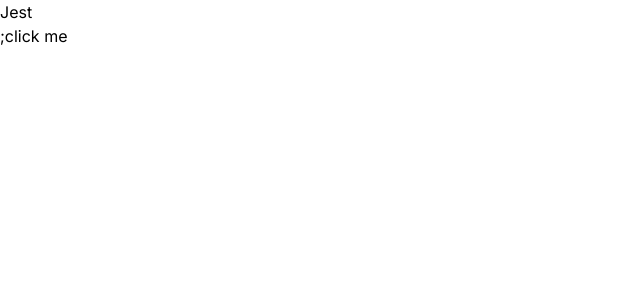
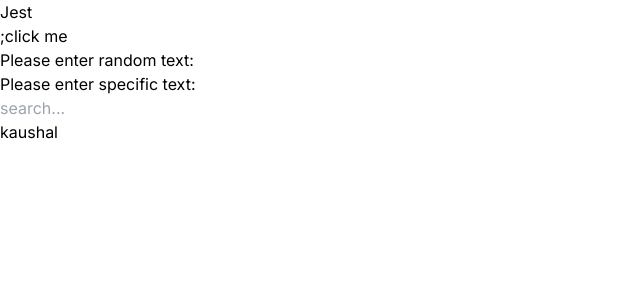
Before and after one commit to kaushal-basnet/unit-test, a Next.js app: page / in a window 1280 px wide. Shown: the top 300 px of the page, without its empty margins (0-640 px from the left). Built offline with nearby package versions, Linux system fonts and the light colour scheme.

Commit message:
Input field with label, placeholder and value

```diff
--- a/src/app/page.tsx
+++ b/src/app/page.tsx
@@ -2,6 +2,20 @@ export default function Home() {
   return (
     <>
       <h1>Jest</h1>;<button>click me</button>
+      <div>
+        <label htmlFor="randomText">Please enter random text:</label>
+        <input id="randomText" />
+      </div>
+      <div>
+        <label htmlFor="specificText">Please enter specific text:</label>
+        <input id="specificText" />
+      </div>
+      <div>
+        <input placeholder="search..." />
+      </div>
+      <div>
+        <input value="kaushal" />
+      </div>
     </>
   );
 }
```
Also changed, not shown: 1 other file (tests, documents, lock files or other folders).
